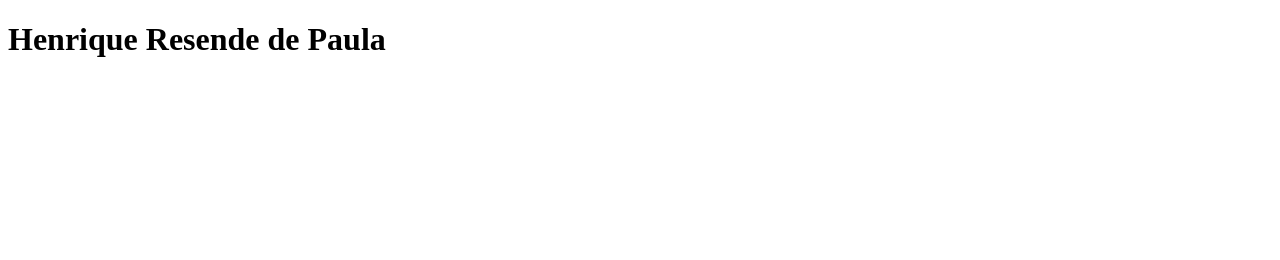
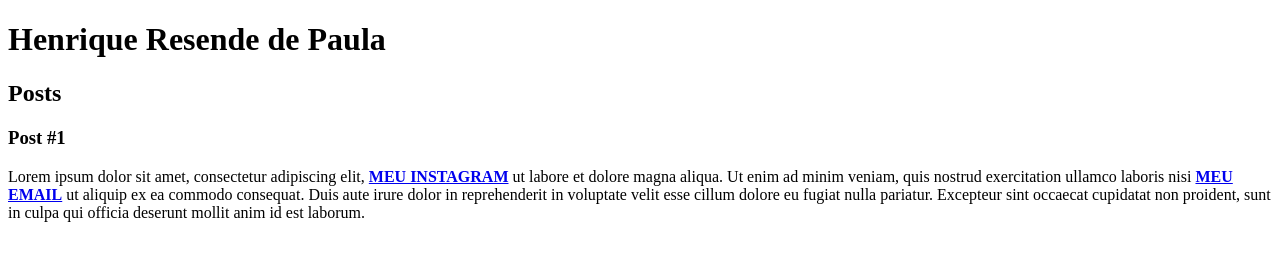
Before and after one commit to libaneix/DIO-CURSO, a plain HTML site: page introducaoCursoHTML/curso-html5/index.html in a window 1280 px wide. Drawn offline with Linux system fonts and the light colour scheme.

Commit message:
modificações na página html e anotações sobre tag <a>

```diff
--- a/introducaoCursoHTML/curso-html5/index.html
+++ b/introducaoCursoHTML/curso-html5/index.html
@@ -7,6 +7,30 @@
     <title>Henrique Resende de Paula</title>
 </head>
 <body>
-    <h1>Henrique Resende de Paula</h1>
+    <header>
+        <h1>Henrique Resende de Paula</h1>
+    </header>
+
+    <section>
+
+        <header>
+            <h2>Posts</h2>
+        </header>
+
+        <article>
+            <header>
+                <h3>Post #1</h3>
+            </header>
+
+            <p>
+                Lorem ipsum dolor sit amet, consectetur adipiscing elit, <a href="https://www.instagram.com/henrique.badvibes/?hl=pt-br" target="_blank"><strong>MEU INSTAGRAM</strong></a> ut labore et dolore magna aliqua. Ut enim ad minim veniam, quis nostrud exercitation ullamco laboris nisi <a href="mailto:rickresende03@gmail.com"><strong>MEU EMAIL</strong></a>  ut aliquip ex ea commodo consequat. Duis aute irure dolor in reprehenderit in voluptate velit esse cillum dolore eu fugiat nulla pariatur. Excepteur sint occaecat cupidatat non proident, sunt in culpa qui officia deserunt mollit anim id est laborum.
+            </p>
+
+        </article>
+
+    </section>
+
+    <footer></footer>
+
 </body>
 </html>
```
Also changed, not shown: introducaoCursoHTML/anotações.txt (added).
